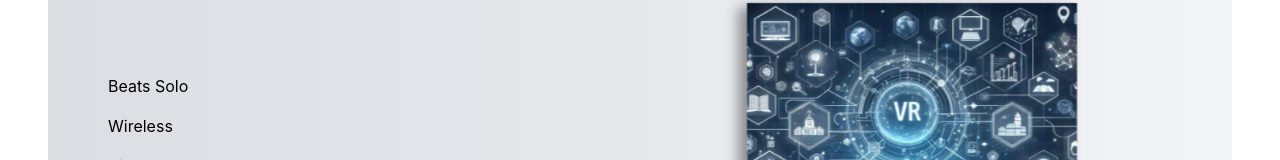
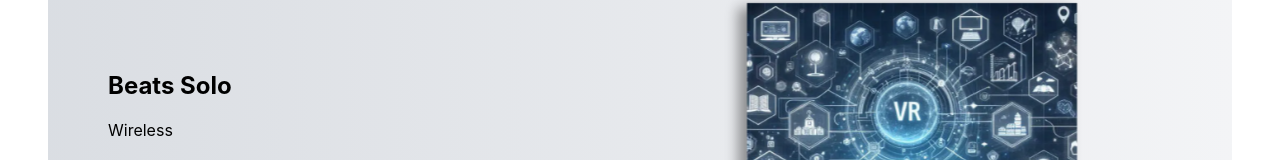
Before and after one commit to kaxadeveloper/Ecommerce, a React (Vite) app: page / in a window 1280 px wide. Shown: the part 255-415 px from the top of the page. Built offline with nearby package versions, Linux system fonts and the light colour scheme.

Commit message:
add styles to subtitle's header

```diff
--- a/src/components/Hero/Hero.jsx
+++ b/src/components/Hero/Hero.jsx
@@ -56,7 +56,7 @@ const Hero = () => {
                                 <div key={data.id}>
                                     <div className='grid grid-cols-1 sm:grid-cols-2'>
                                         <div className='flex flex-col justify-center gap-4 sm:pl-3 pt-12 sm:pt-0 text-center sm:text-left order-2 sm:order-1 relative z-10'>
-                                            <h1>{data.subtitle}</h1>
+                                            <h1 className='text-2xl sm:text-6xl lg:text-2xl font-bold'>{data.subtitle}</h1>
                                             <h1>{data.title}</h1>
                                             <h1>{data.title2}</h1>
                                             <div>
```
